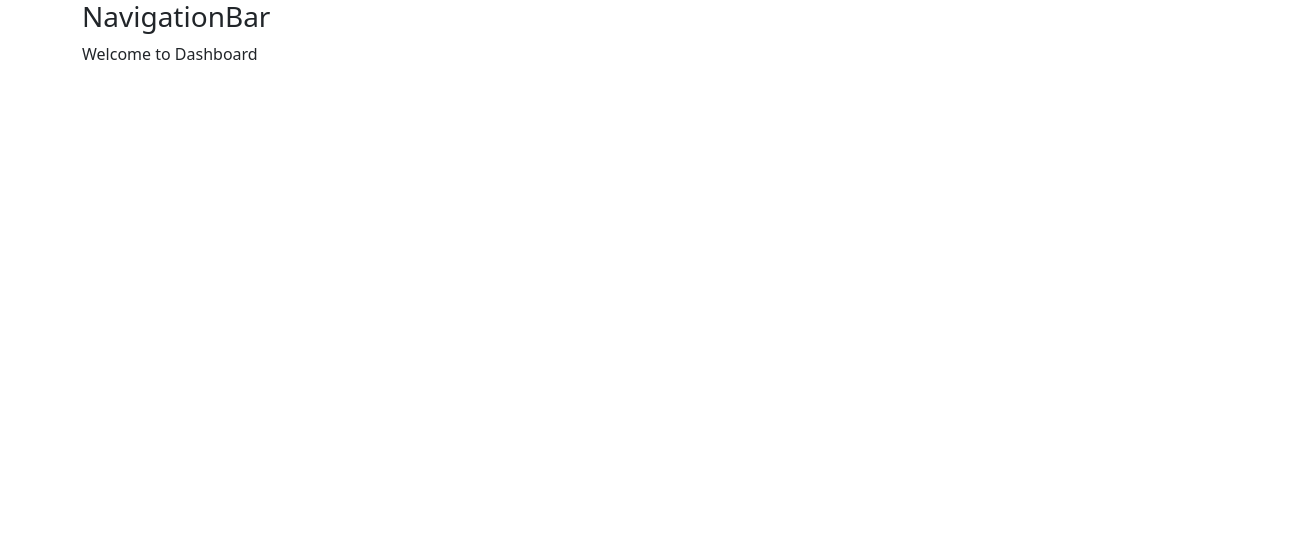
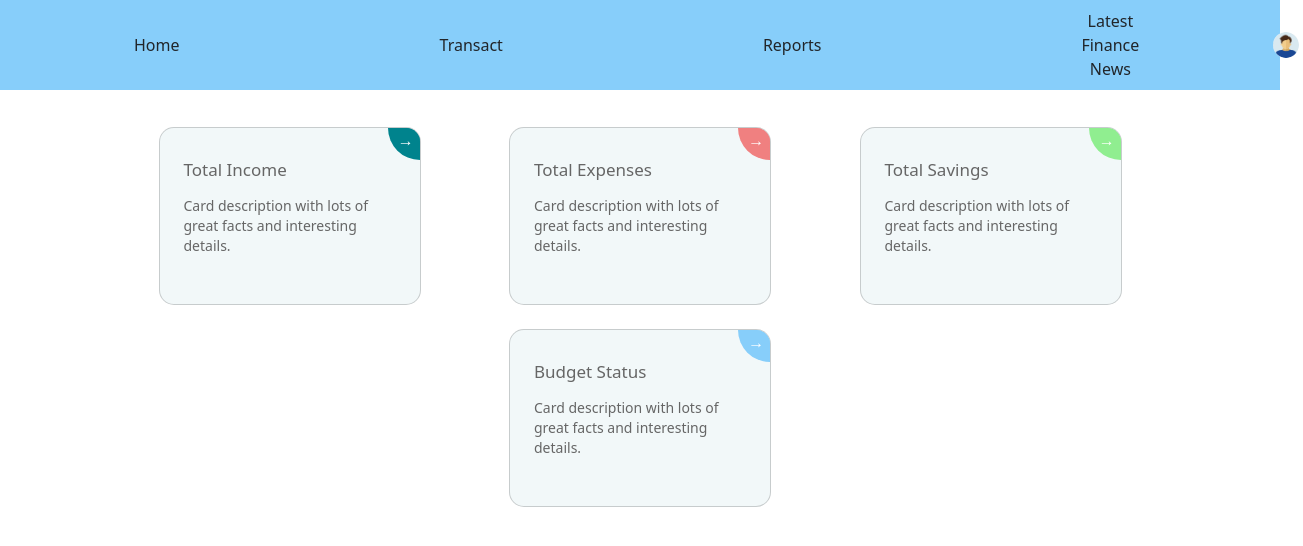
Before and after one commit to bshashikiran/personal-finance-tracking, a React (Create React App) app: page /dashboard in a window 1280 px wide. Shown: the top 546 px of the page, 1303 px wide, since content can reach past the window. Built offline with nearby package versions, Linux system fonts and the light colour scheme; sample sign-in values are in the browser's storage.

Commit message:
Nav bar | Dashboard Cards Added

```diff
--- a/src/layout/NavigationBar.js
+++ b/src/layout/NavigationBar.js
@@ -1,11 +1,22 @@
-import React from 'react'
+import React from 'react';
+import profileImg from '../resources/static/images/profile.png'
+import '../resources/static/css/nav.css';
+
 
 const NavigationBar = () => {
   return (
-    <div>
-      <h3>NavigationBar</h3>
-    </div>
-  )
-}
+    <nav className="navbar">
+      <ul className="navbar__menu">
+        <li className="navbar__item">Home</li>
+        <li className="navbar__item">Transact</li>
+        <li className="navbar__item">Reports</li>
+        <li className="navbar__item">Latest Finance News</li>
+        <li className="">
+          <img src={profileImg} alt="Profile" className="navbar__profile-image"/>
+        </li>
+      </ul>
+    </nav>
+  );
+};
 
-export default NavigationBar
+export default NavigationBar;
--- a/src/pages/Dashboard.js
+++ b/src/pages/Dashboard.js
@@ -1,12 +1,44 @@
 import React from 'react';
-import NavigationBar from '../layout/NavigationBar'
+import NavigationBar from '../layout/NavigationBar';
+import '../resources/static/css/dashboard.css';
 
 const Dashboard = () => {
   return (
     <>
+      <NavigationBar />
       <div className='container'>
-        <NavigationBar/>
-        <p>Welcome to Dashboard</p>
+        <section className='section'>
+          <div class="cards">
+            <a class="card income" href="/">
+              <p>Total Income</p>
+              <p class="small">Card description with lots of great facts and interesting details.</p>
+              <div class="go-corner" href="#">
+                <div class="go-arrow">→</div>
+              </div>
+            </a>
+            <a class="card expenses" href="/">
+              <p>Total Expenses</p>
+              <p class="small">Card description with lots of great facts and interesting details.</p>
+              <div class="go-corner" href="#">
+                <div class="go-arrow">→</div>
+              </div>
+            </a>
+            <a class="card savings" href="/">
+              <p>Total Savings</p>
+              <p class="small">Card description with lots of great facts and interesting details.</p>
+              <div class="go-corner" href="#">
+                <div class="go-arrow">→</div>
+              </div>
+            </a>
+            <a class="card status" href="/">
+              <p>Budget Status</p>
+              <p class="small">Card description with lots of great facts and interesting details.</p>
+              <div class="go-corner" href="#">
+                <div class="go-arrow">→</div>
+              </div>
+            </a>
+          </div>
+        </section>
       </div>
     </>
   );
--- /dev/null
+++ b/src/resources/static/css/dashboard.css
@@ -0,0 +1,110 @@
+.section {
+  padding-top: 25px;
+}
+
+.cards {
+  display: flex;
+  flex-direction: row;
+  flex-wrap: wrap;
+  align-content: space-around;
+  justify-content: space-evenly;
+  align-items: center;
+}
+
+.card p {
+  font-size: 17px;
+  font-weight: 400;
+  line-height: 20px;
+  color: #666;
+}
+
+.card p.small {
+  font-size: 14px;
+}
+
+.go-corner {
+  display: flex;
+  align-items: center;
+  justify-content: center;
+  position: absolute;
+  width: 32px;
+  height: 32px;
+  overflow: hidden;
+  top: 0;
+  right: 0;
+  background-color: #00838d;
+  border-radius: 0 4px 0 32px;
+}
+
+.card.expenses .go-corner {
+  background-color: lightcoral;
+}
+
+.card.savings .go-corner {
+  background-color: lightgreen;
+}
+
+.card.status .go-corner {
+  background-color: lightskyblue;
+}
+
+.go-arrow {
+  margin-top: -4px;
+  margin-right: -4px;
+  color: white;
+  font-family: courier, sans;
+}
+
+.card {
+  display: block;
+  position: relative;
+  max-width: 262px;
+  background-color: #f2f8f9;
+  border-radius: 15px;
+  padding: 32px 24px;
+  margin: 12px;
+  text-decoration: none;
+  z-index: 0;
+  overflow: hidden;
+}
+
+.card:before {
+  content: "";
+  position: absolute;
+  z-index: -1;
+  top: -16px;
+  right: -16px;
+  background: #00838d;
+  height: 32px;
+  width: 32px;
+  border-radius: 32px;
+  transform: scale(1);
+  transform-origin: 50% 50%;
+  transition: transform 0.25s ease-out;
+}
+
+.card.expenses:before {
+  background: lightcoral;
+}
+
+.card.savings:before {
+  background: lightgreen;
+}
+
+.card.status:before {
+  background: lightskyblue;
+}
+
+.card:hover:before {
+  transform: scale(21);
+}
+
+.card:hover p {
+  transition: all 0.3s ease-out;
+  color: rgba(255, 255, 255, 0.8);
+}
+
+.card:hover h3 {
+  transition: all 0.3s ease-out;
+  color: #fff;
+}
--- /dev/null
+++ b/src/resources/static/css/nav.css
@@ -0,0 +1,39 @@
+.navbar {
+    background-color: lightskyblue;
+    padding: 0.25rem;
+}
+
+.navbar__menu {
+    display: flex;
+    justify-content: space-around;
+    align-items: center;
+    margin: 0;
+    padding: 0;
+    list-style: none;
+}
+
+.navbar__item {
+    text-align: center;
+    padding: 5px 130px 5px 130px;
+    font-weight: 500;
+    cursor: pointer;
+}
+
+.navbar__item:hover {
+    background-color: lightcyan;
+    border-radius: 10cap;
+    color: black;
+}
+
+.navbar__profile-image {
+    width: 26px;
+    height: 26px;
+    border-radius: 50%;
+    margin-right: 0.25rem;
+    margin-left: 0.25rem;
+    vertical-align: bottom;
+}
+
+.navbar__profile-image:hover {
+    cursor: pointer;
+}
```
Also changed, not shown: src/resources/static/images/profile.png (added).
